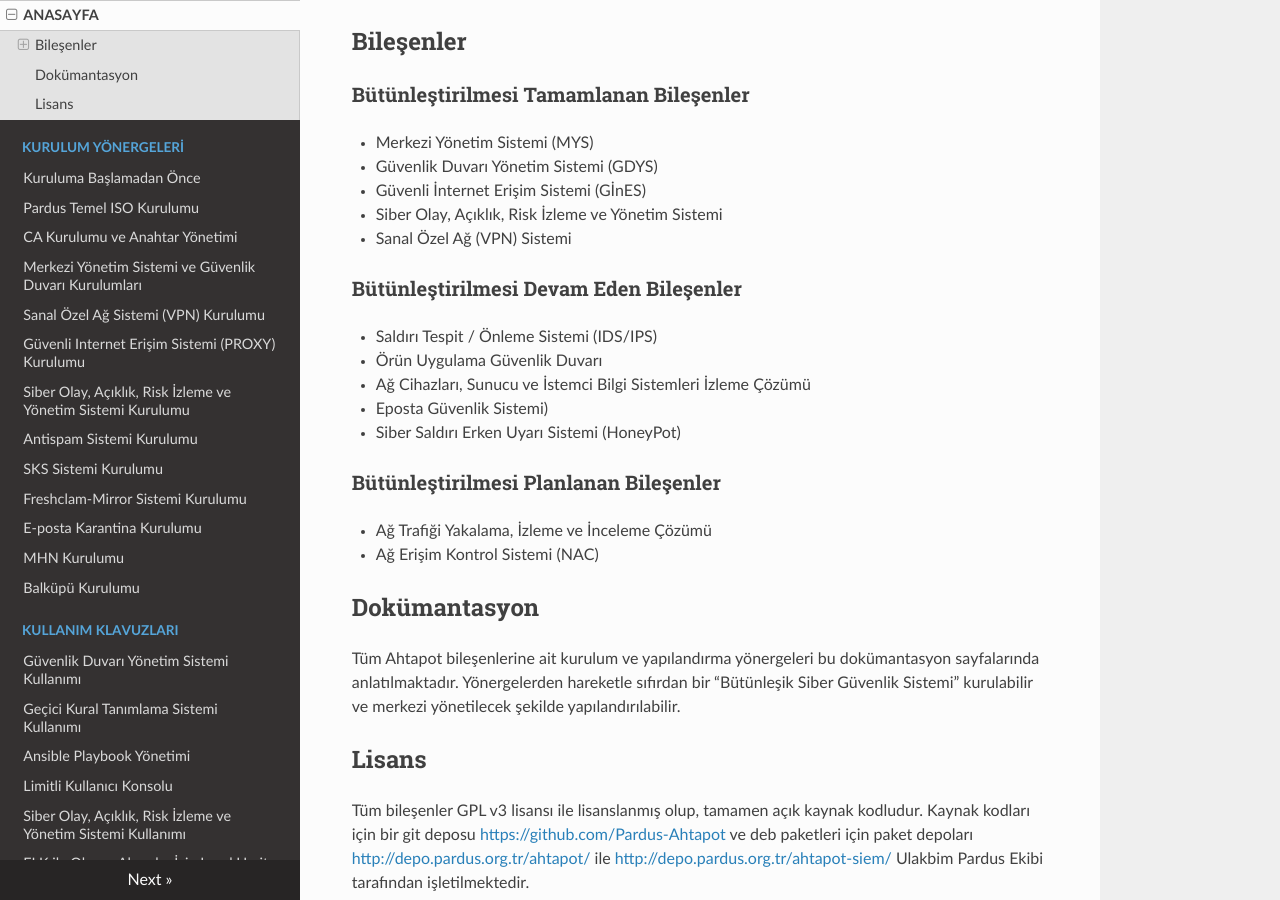
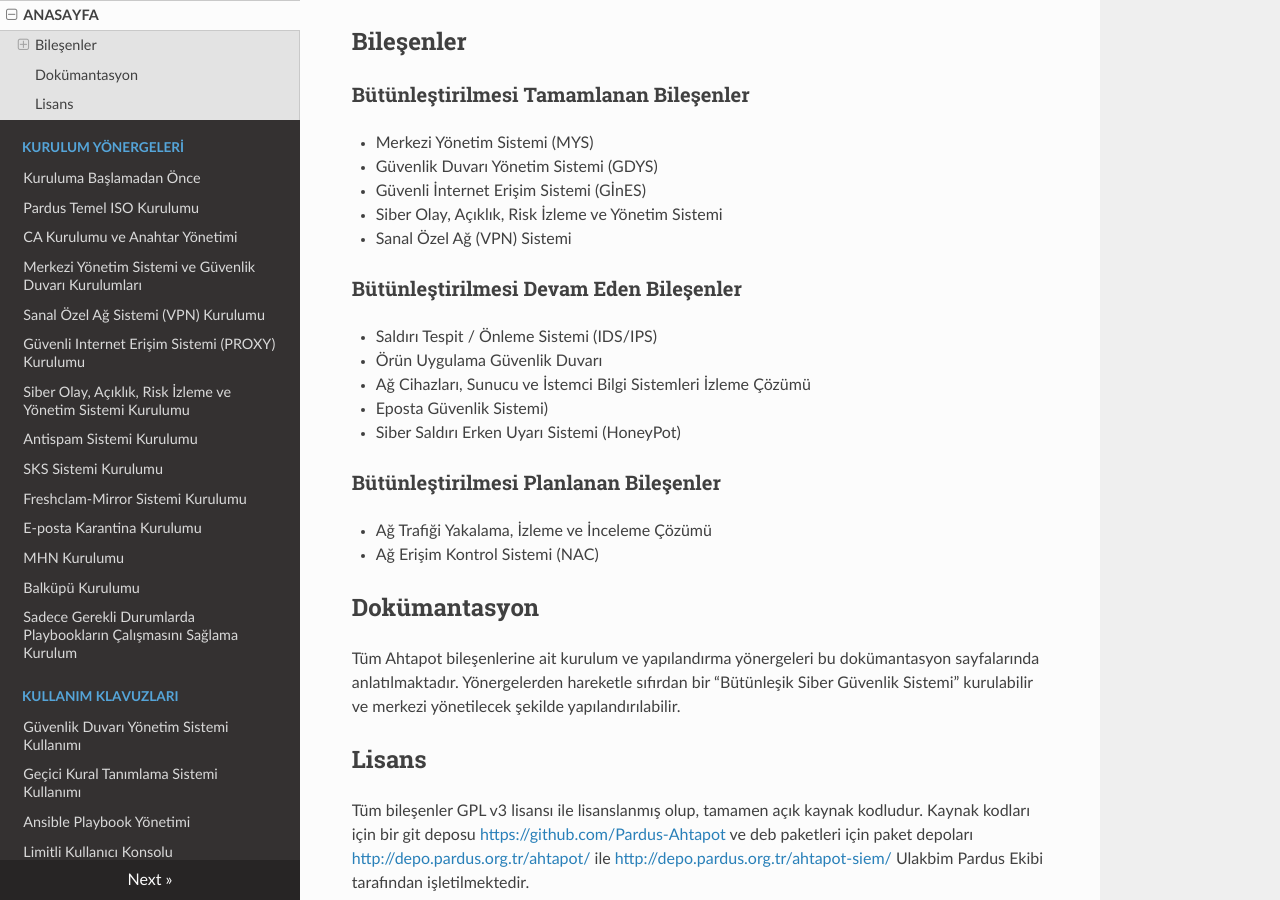
Before and after one commit to Pardus-Ahtapot/Dokumanlar, an MkDocs documentation site: the page built from docs/index.md, in a window 1280 px wide and 900 px high, scrolled down 351 px. Built offline with MkDocs 1.6.1, drawn with Linux system fonts in a browser that asks for light colours; nearby versions of some CDN libraries; old or Windows-style settings are respelled for this version of MkDocs.

Commit message:
mkdocs guncellendi

```diff
--- a/mkdocs.yml
+++ b/mkdocs.yml
@@ -15,6 +15,7 @@ pages:
     - 'E-posta Karantina Kurulumu': 'kurulum-yonergeleri/eposta-karantina-kurulum.md'
     - 'MHN Kurulumu': 'kurulum-yonergeleri/mhn-kurulum.md'
     - 'Balküpü Kurulumu': 'kurulum-yonergeleri/honeypot-kurulum.md'
+    - 'Sadece Gerekli Durumlarda Playbookların Çalışmasını Sağlama Kurulum': 'kurulum-yonergeleri/standalone-kurulum.md'
 - "KULLANIM KLAVUZLARI":
     - 'Güvenlik Duvarı Yönetim Sistemi Kullanımı': 'kullanim-klavuzlari/gdys-kullanim.md'
     - 'Geçici Kural Tanımlama Sistemi Kullanımı': 'kullanim-klavuzlari/gkts-kullanim.md'
@@ -38,6 +39,7 @@ pages:
     - 'E-posta Karantina Sistemi Kullanımı': 'kullanim-klavuzlari/eposta-karantina.md'
     - 'MHN Kullanımı': 'kullanim-klavuzlari/mhn-kullanim.md'
     - 'Balküpü Kullanımı': 'kullanim-klavuzlari/honeypot-kullanim.md'
+    - 'Sadece Gerekli Durumlarda Playbookların Çalışmasını Sağlama Kullanım': 'kullanim-klavuzlari/standalone-kullanim.md'
 - "DIZAYN":
     - 'Merkezi Yönetim Sistemi': 'dizayn/merkezi-yonetim-sistemi.md'
     - 'Merkezi Güvenlik Duvarı Yönetim Sistemi Kontrol Paneli': 'dizayn/merkezi-guvenlik-duvari-yonetim-sistemi-kontrol-paneli.md'
```
